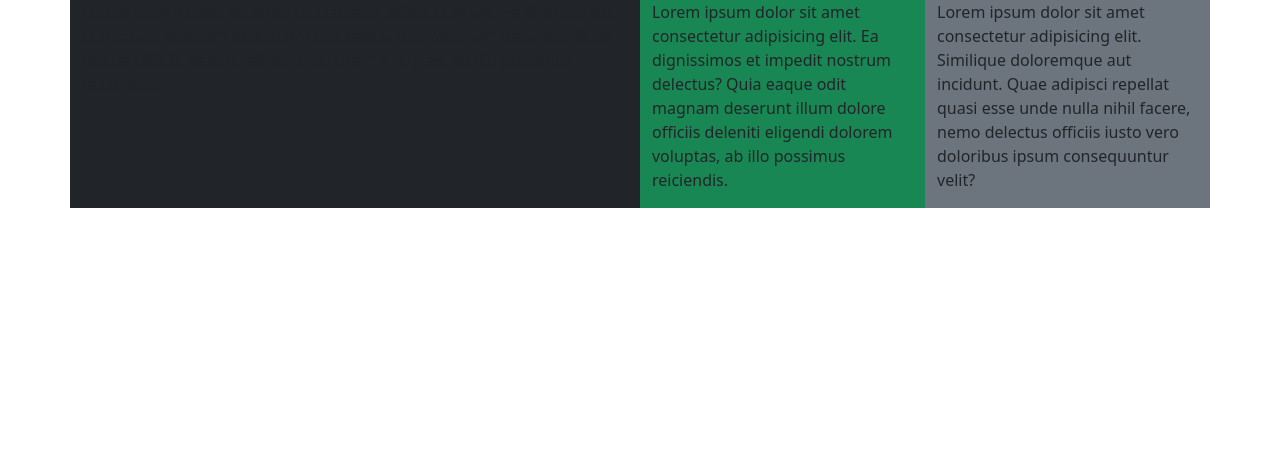
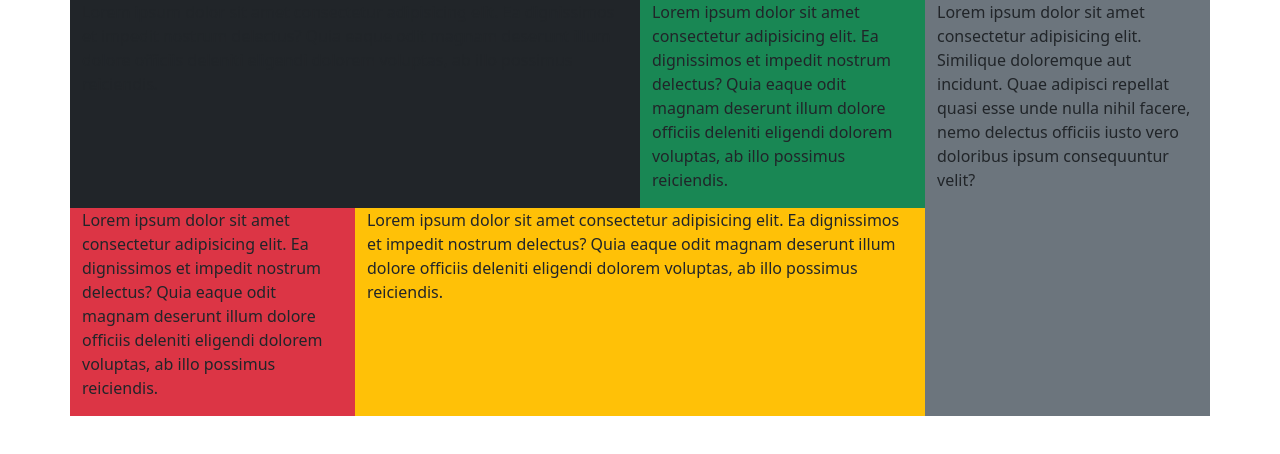
Before and after one commit to 0wlofminerva/bootstarp5-sass-testimonials-section, a plain HTML site: page index.html in a window 1280 px wide. Drawn offline with nearby package versions, Linux system fonts and the light colour scheme.

Commit message:
two more cols added in main row left col, the oother way arround split into col-lg 4 & 8 respectively

```diff
--- a/index.html
+++ b/index.html
@@ -18,6 +18,12 @@
                     <div class="col-12 col-lg-4 bg-success">
                         <p>Lorem ipsum dolor sit amet consectetur adipisicing elit. Ea dignissimos et impedit nostrum delectus? Quia eaque odit magnam deserunt illum dolore officiis deleniti eligendi dolorem voluptas, ab illo possimus reiciendis.</p>
                     </div>
+                    <div class="col-12 col-lg-4 bg-danger">
+                        <p>Lorem ipsum dolor sit amet consectetur adipisicing elit. Ea dignissimos et impedit nostrum delectus? Quia eaque odit magnam deserunt illum dolore officiis deleniti eligendi dolorem voluptas, ab illo possimus reiciendis.</p>
+                    </div>
+                    <div class="col-12 col-lg-8 bg-warning">
+                        <p>Lorem ipsum dolor sit amet consectetur adipisicing elit. Ea dignissimos et impedit nostrum delectus? Quia eaque odit magnam deserunt illum dolore officiis deleniti eligendi dolorem voluptas, ab illo possimus reiciendis.</p>
+                    </div>
                 </div>
             </div>
             <!-- Right Col -->
```
